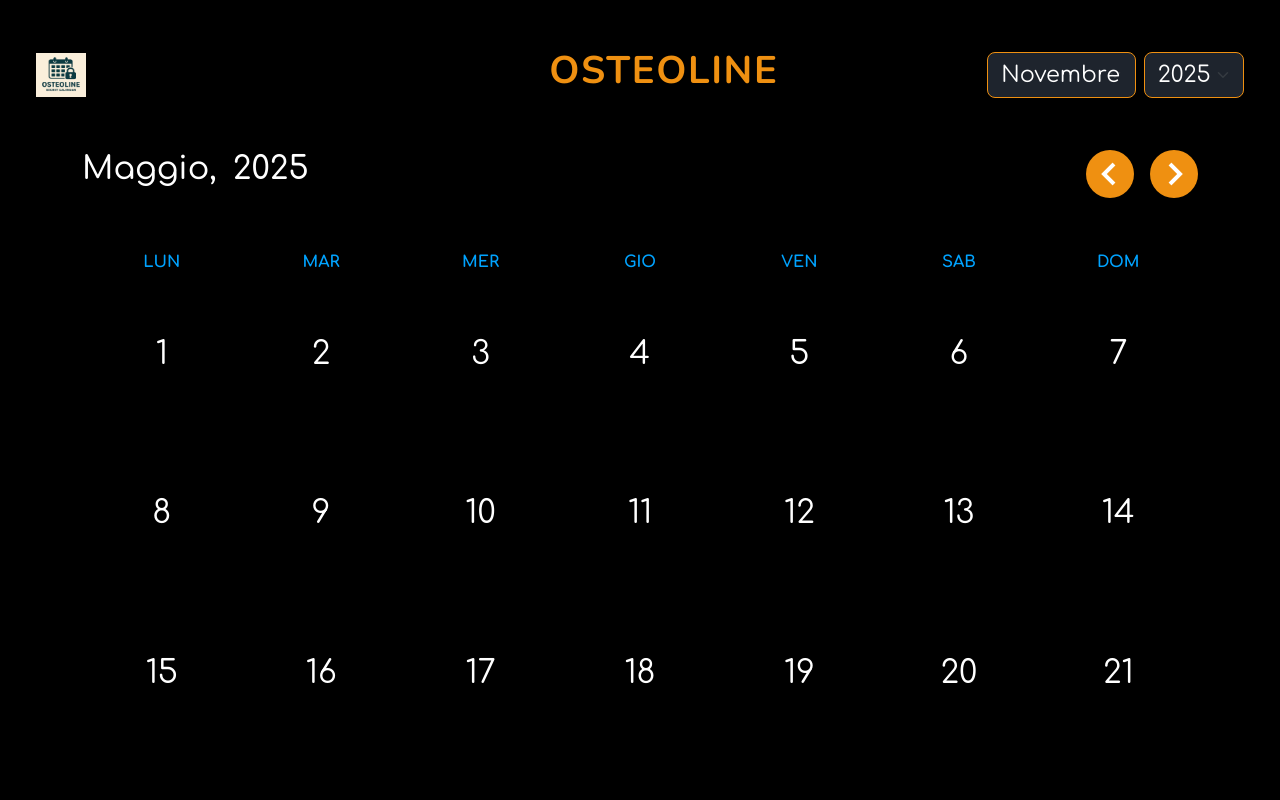
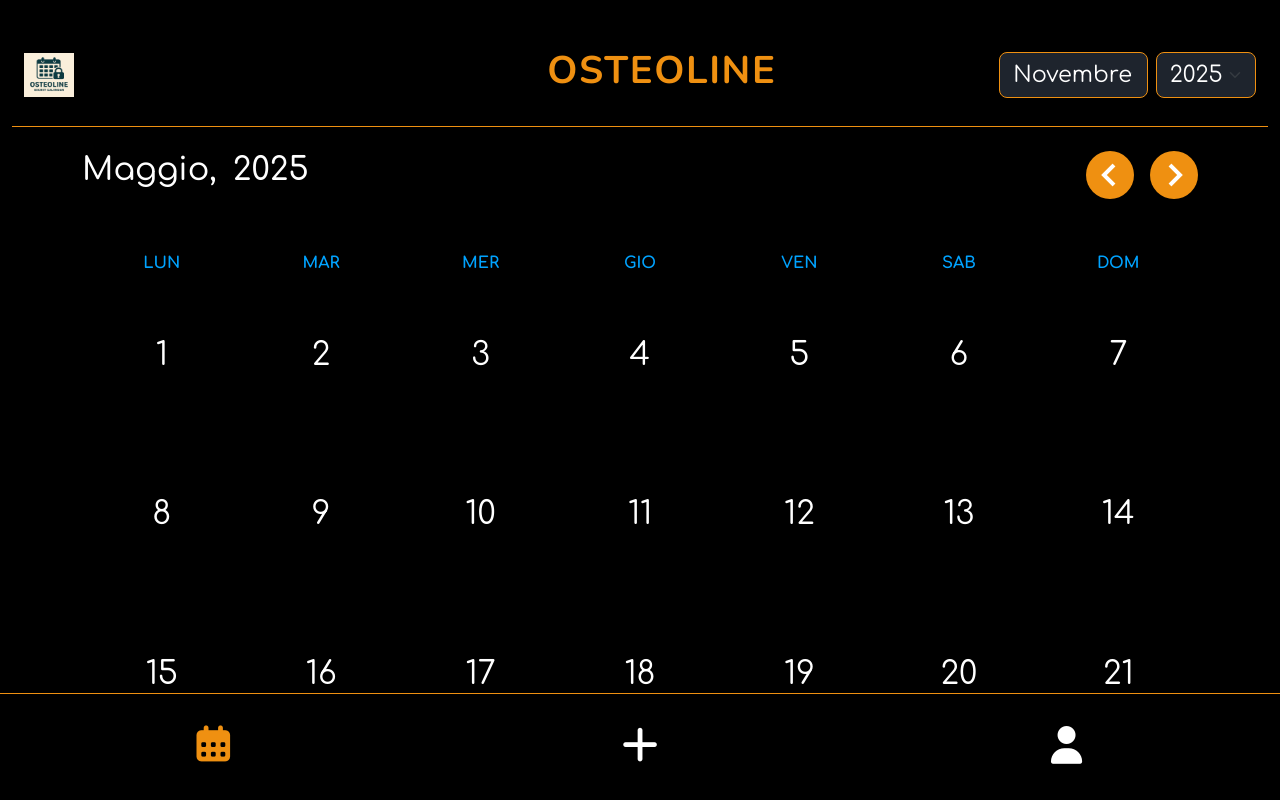
Before and after one commit to Johnnyfromtheblock4/osteoline-calendar, a React (Vite) app: page / in a window 1280 px wide. Shown: the top 800 px of the page. Built offline with nearby package versions, Linux system fonts and the light colour scheme.

Commit message:
[UPD] footer menu

```diff
--- a/src/App.jsx
+++ b/src/App.jsx
@@ -2,18 +2,20 @@
 import Homepage from "./pages/Homepage";
 import AddEvent from "./pages/AddEvent";
 import HourCounter from "./pages/HourCounter";
+import Footer from "./components/Footer";
 
 const App = () => {
   return (
-    <>
-      <BrowserRouter>
+    <BrowserRouter>
+      <div className="app-wrapper">
         <Routes>
           <Route path="/" element={<Homepage />} />
-          <Route path="AddEvent" element={<AddEvent />} />
-          <Route path="HourCounter" element={<HourCounter />} />
+          <Route path="/AddEvent" element={<AddEvent />} />
+          <Route path="/HourCounter" element={<HourCounter />} />
         </Routes>
-      </BrowserRouter>
-    </>
+        <Footer /> {/* Footer sempre visibile come navbar */}
+      </div>
+    </BrowserRouter>
   );
 };
 
--- a/src/components/CalendarApp.jsx
+++ b/src/components/CalendarApp.jsx
@@ -1,4 +1,5 @@
 import "../styles/CalendarApp.css";
+import Footer from "./Footer";
 import Header from "./Header";
 
 const CalendarApp = () => {
@@ -6,7 +7,7 @@
     <div className="calendar-app container-fluid my-5">
       <Header />
       <div className="container calendar">
-        <div className="row mt-5">
+        <div className="row mt-4">
           <div className="navigate-date d-flex col-6">
             <h2 className="month me-3">Maggio,</h2>
             <h2 className="year">2025</h2>
--- a/src/components/Footer.jsx
+++ b/src/components/Footer.jsx
@@ -1,11 +1,42 @@
-import React from 'react'
+import "../styles/Footer.css";
+import { Link, useLocation } from "react-router-dom";
 
 const Footer = () => {
+  const location = useLocation();
+
   return (
-    <div>
+    <div className="container-fluid footer-nav fixed-bottom">
+      <div className="d-flex justify-content-around py-2">
+        {/* Calendario */}
+        <Link
+          to="/"
+          className={`nav-icon ${location.pathname === "/" ? "active" : ""}`}
+        >
+          <i className="fa-solid fa-calendar-days"></i>
+        </Link>
 
+        {/* Aggiungi evento */}
+        <Link
+          to="/AddEvent"
+          className={`nav-icon ${
+            location.pathname === "/AddEvent" ? "active" : ""
+          }`}
+        >
+          <i className="fa-solid fa-plus"></i>
+        </Link>
+
+        {/* Profilo / Ore */}
+        <Link
+          to="/HourCounter"
+          className={`nav-icon ${
+            location.pathname === "/HourCounter" ? "active" : ""
+          }`}
+        >
+          <i className="fa-solid fa-user"></i>
+        </Link>
+      </div>
     </div>
-  )
-}
+  );
+};
 
-export default Footer
+export default Footer;
--- a/src/components/Header.jsx
+++ b/src/components/Header.jsx
@@ -28,10 +28,11 @@
   const years = Array.from({ length: 11 }, (_, i) => 2025 + i);
 
   return (
+    <>
       <div className="container-fluid header">
-      <div className="row d-flex justify-content-between align-items-center">
+        <div className="row mb-4 align-items-center">
           {/* LOGO */}
-        <div className="col-5 logo">
+          <div className="col-6 col-lg-5 logo">
             <img
               src="/osteoline-calendar-logo.png"
               width="50"
@@ -41,13 +42,13 @@
           </div>
 
           {/* TITOLO */}
-        <div className="col-6 col-sm-2 title d-none d-lg-block text-center">
+          <div className="d-none d-lg-block col-lg-2 title text-center">
             <h1 className="heading">Osteoline</h1>
           </div>
 
           {/* MENU CALENDARIO */}
-        <div className="col-6 col-sm-5 calendar-dates text-end">
-          <div className="d-flex justify-content-end gap-2 align-items-center">
+          <div className="col-6 col-lg-5 calendar-dates text-end">
+            <div className="d-flex justify-content-end gap-2 align-items-center flex-wrap">
               {/* Dropdown mese */}
               <select
                 className="form-select form-select-sm custom-select"
@@ -77,6 +78,8 @@
           </div>
         </div>
       </div>
+      <div className="border-header"></div>
+    </>
   );
 };
 
--- a/src/index.css
+++ b/src/index.css
@@ -5,7 +5,6 @@
   margin: 0;
   padding: 0;
   box-sizing: border-box;
-  outline: none;
   font-family: "Comfortaa", sans-serif;
 }
 
@@ -14,9 +13,3 @@
   background-color: black;
   color: white;
 }
-
-/* Container */
-.container-fluid {
-  width: 100%;
-  overflow: hidden;
-}
--- a/src/pages/Homepage.jsx
+++ b/src/pages/Homepage.jsx
@@ -1,9 +1,8 @@
 import CalendarApp from "../components/CalendarApp";
-import "../styles/CalendarApp.css";
 
 const Homepage = () => {
   return (
-    <div className="container-fluid">
+    <div className="container-fluid p-0">
       <CalendarApp />
     </div>
   );
--- /dev/null
+++ b/src/styles/Footer.css
@@ -0,0 +1,25 @@
+.footer-nav {
+  background-color: black;
+  border-top: 1px solid #ef9011;
+  padding: 1rem 0;
+  text-align: center;
+}
+
+.nav-icon {
+  color: white;
+  font-size: clamp(2.4rem, 2vw, 3rem);
+  text-decoration: none;
+  transition: color 0.2s ease;
+}
+
+.nav-icon:hover {
+  color: #ef9011;
+}
+
+.nav-icon.active {
+  color: #ef9011;
+}
+
+.app-wrapper {
+  padding-bottom: 70px; /* evita che il footer copra i contenuti */
+}
--- a/src/styles/Header.css
+++ b/src/styles/Header.css
@@ -1,3 +1,7 @@
+.border-header {
+  border-bottom: 1px solid #ef9011;
+}
+
 .heading {
   font-family: "Nunito", sans-serif;
   font-size: 2.4rem;
@@ -28,6 +32,9 @@
   .heading {
     font-size: 1.5rem;
   }
+  .calendar-dates {
+    text-align: end;
+  }
   .custom-select {
     font-size: 1.2rem;
     padding: 0.2rem 0.5rem;
```
Lines whose indentation alone changed are shown as unchanged.
